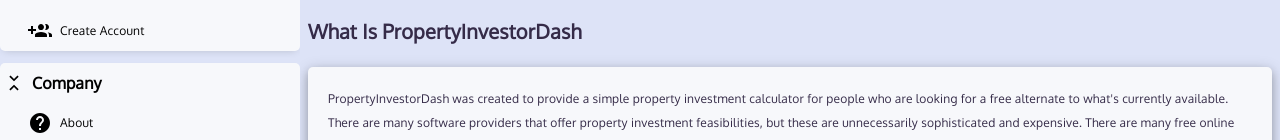
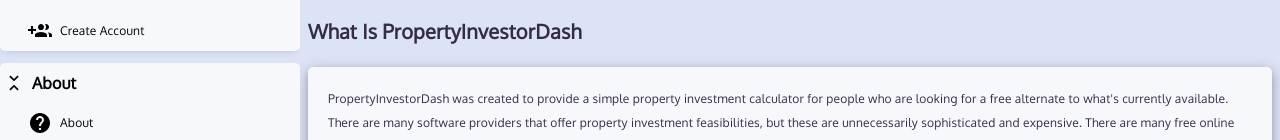
Before and after one commit to jdalton92/property-investor-dash, a React (Create React App) app in the folder client/: page / in a window 1280 px wide. Shown: the part 133-273 px from the top of the page. Built offline with nearby package versions, Linux system fonts and the light colour scheme.

Commit message:
rename menu item

```diff
--- a/client/src/components/Menu/LeftMenu.js
+++ b/client/src/components/Menu/LeftMenu.js
@@ -74,7 +74,7 @@
     ];
   }
 
-  let companyMenuItems = [
+  let aboutMenuItems = [
     {
       title: "About",
       link: { url: "/", internal: true },
@@ -160,7 +160,7 @@
       <div className="left-menu sticky-below-nav flex-col">
         <div className="o-y-scroll o-x-hidden mt8 mb8 h100 scrollbar">
           <MenuContainer title={"User"} menuItems={userMenuItems} />
-          <MenuContainer title={"Company"} menuItems={companyMenuItems} />
+          <MenuContainer title={"About"} menuItems={aboutMenuItems} />
           <MenuContainer
             title={"Calculators"}
             menuItems={calculatorMenuItems}
```
